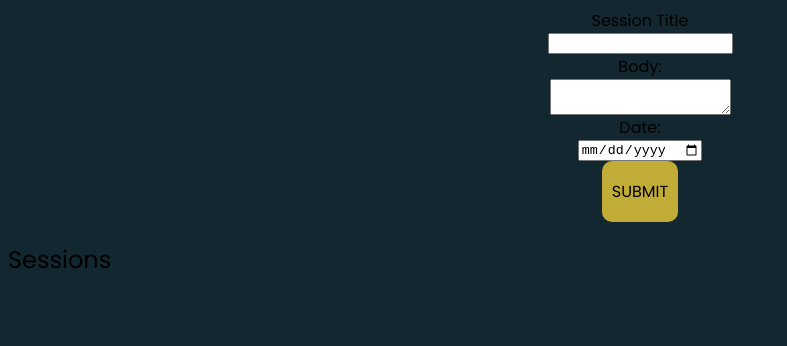
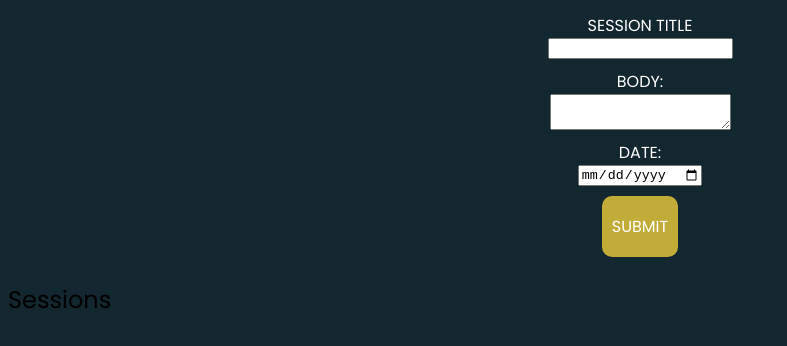
Before and after one commit to alliebourden/fableforge, a React (Vite) app: page / in a window 1280 px wide. Shown: the top 346 px of the page, without its empty margins (0-787 px from the left). Built offline with nearby package versions, Linux system fonts and the light colour scheme.

Commit message:
wrapped button in form-section div

```diff
--- a/src/components/SessionForm.jsx
+++ b/src/components/SessionForm.jsx
@@ -22,7 +22,9 @@ const SessionForm = ({ onAddSession }) => {
         <label htmlFor="date">Date:</label>
         <input type="date" id="date" {...register('date', { required: true })} />
       </div>
-      <button type="submit">SUBMIT</button>
+      <div className="form-section">
+        <button type="submit">SUBMIT</button>
+      </div>
     </form>
   );
 };
--- a/src/index.css
+++ b/src/index.css
@@ -40,12 +40,16 @@ button {
   display: flex;
   flex-direction: column;
   align-items: center;
+  text-transform: uppercase;
+  color: white;
 }
 
 .form-section {
   display: flex;
   flex-direction: column;
   align-items: center;
+  padding-top: 5px;
+  padding-bottom: 5px;
 }
 
 /*
```
